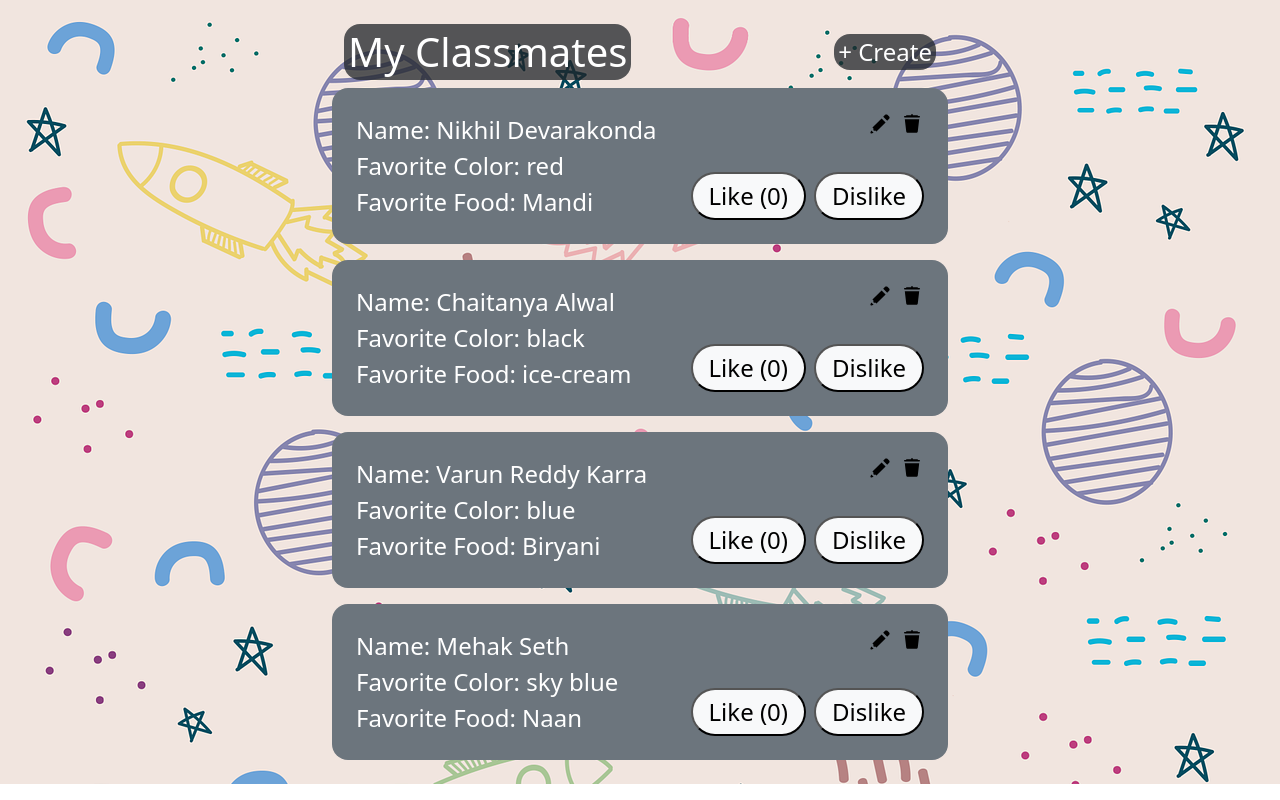
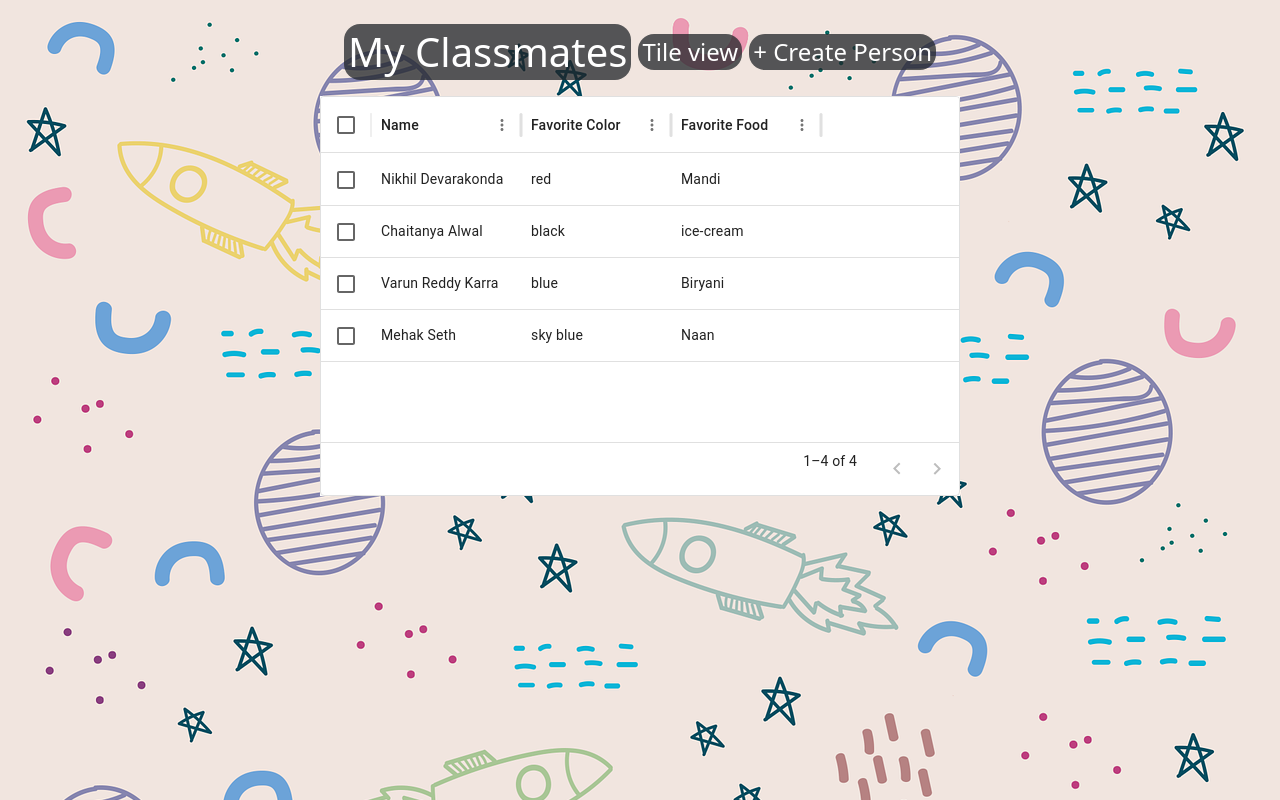
Before and after one commit to sri-nivas1227/My-Classmates, a React (Create React App) app: page / in a window 1280 px wide. Built offline with nearby package versions, Linux system fonts and the light colour scheme.

Commit message:
modular code, table and tile view, DOK level 3

```diff
--- a/package.json
+++ b/package.json
@@ -4,6 +4,10 @@
   "private": true,
   "homepage": "https://sri-nivas1227.github.io/My-Classmates",
   "dependencies": {
+    "@emotion/react": "^11.14.0",
+    "@emotion/styled": "^11.14.0",
+    "@mui/material": "^6.4.6",
+    "@mui/x-data-grid": "^7.27.2",
     "@testing-library/dom": "^10.4.0",
     "@testing-library/jest-dom": "^6.6.3",
     "@testing-library/react": "^16.2.0",
--- a/src/App.css
+++ b/src/App.css
@@ -1,5 +1,9 @@
 .home {
   background-image: url("./assets/doodle.png");
+  background-size: cover;
+  background-repeat: no-repeat;
+  width: 100sw;
+  min-height: 100vh;
   width: 100%;
   padding: 0;
   margin: 0;
--- a/src/App.jsx
+++ b/src/App.jsx
@@ -2,28 +2,39 @@ import { Container } from "react-bootstrap";
 import "./App.css";
 import Card from "./Card";
 import { useState } from "react";
+import DataGridDemo from "./DataGridDemo";
+import CreatePerson from "./createPerson";
 
 function App() {
   const people = [
-    { name: "Nikhil Devarakonda", favoriteColor: "red", favoriteFood: "Mandi" },
+    {
+      name: "Nikhil Devarakonda",
+      favoriteColor: "red",
+      favoriteFood: "Mandi",
+      id: 1,
+    },
     {
       name: "Chaitanya Alwal",
       favoriteColor: "black",
       favoriteFood: "ice-cream",
+      id: 2,
     },
     {
       name: "Varun Reddy Karra",
       favoriteColor: "blue",
       favoriteFood: "Biryani",
+      id: 3,
     },
     {
       name: "Mehak Seth",
       favoriteColor: "sky blue",
       favoriteFood: "Naan",
+      id: 4,
     },
   ];
   const [peopleData, setPeopleData] = useState(people);
   const [formActive, setFormActive] = useState("");
+  const [view, setView] = useState("table");
   const [personForm, setPersonForm] = useState({
     name: "",
     favoriteColor: "",
@@ -48,6 +59,7 @@ function App() {
         alert("Please fill all the fields");
         return;
       }
+      personForm.id = peopleData.length + 1;
       setPeopleData([personForm, ...peopleData]);
       resetPersonForm();
 
@@ -111,74 +123,50 @@ function App() {
   };
   return (
     <div className="home">
-      <div className="py-4 d-flex flex-column align-items-center">
+      <div className="w-100 py-4 d-flex flex-column align-items-center">
         <div className="w-50 px-4 text-center d-flex justify-content-between align-items-center ">
           <h1 className="text-white bg-dark bg-opacity-75  p-1 rounded-4">
             My Classmates
           </h1>
           <h4
             onClick={() => {
+              if (view === "tile") {
+                setView("table");
+              } else {
+                setView("tile");
+              }
+            }}
+            className="text-white bg-dark bg-opacity-75 pointer p-1 rounded-4"
+          >
+            {view === "tile" ? "Table view" : "Tile view"}
+          </h4>
+          <h4
+            onClick={() => {
+              if (formActive === "create") {
+                setFormActive("");
+              } else {
                 setFormActive("create");
+              }
             }}
             className="text-white bg-dark bg-opacity-75 pointer  p-1 rounded-4"
           >
-            + Create
+            {"+ Create Person"}
           </h4>
         </div>
 
-        <Container className="w-50 d-flex flex-column gap-3">
         {formActive && (
           // This form is generated by CoPilot
-            <div className="bg-secondary text-white fs-4 p-4 rounded-4 w-auto d-flex flex-column gap-3">
-              <input
-                placeholder="Name"
-                className="p-1 rounded-4 w-50 m-auto"
-                value={personForm.name}
-                onChange={(e) => {
-                  setPersonForm({ ...personForm, name: e.target.value });
-                }}
-                type="text"
-              ></input>
-              <input
-                placeholder="Favorite Color"
-                className="p-1 rounded-4 w-50 m-auto"
-                value={personForm.favoriteColor}
-                onChange={(e) => {
-                  setPersonForm({
-                    ...personForm,
-                    favoriteColor: e.target.value,
-                  });
-                }}
-                type="text"
-              ></input>
-              <input
-                placeholder="Favorite Food"
-                className="p-1 rounded-4 w-50 m-auto"
-                value={personForm.favoriteFood}
-                onChange={(e) => {
-                  setPersonForm({
-                    ...personForm,
-                    favoriteFood: e.target.value,
-                  });
-                }}
-                type="text"
-              ></input>
-              <div className="w-50 m-auto d-flex justify-content-between">
-                <button
-                  onClick={handleCreatePerson}
-                  className="bg-light text-black px-3 p-1 rounded-pill m-auto"
-                >
-                  Create
-                </button>
-                <button
-                  onClick={handleCancel}
-                  className="bg-light text-black px-3 p-1 rounded-pill m-auto"
-                >
-                  Cancel
-                </button>
-              </div>
-            </div>
+          <Container className="w-50 p-4">
+            <CreatePerson
+              handleCancel={handleCancel}
+              handleCreatePerson={handleCreatePerson}
+              personForm={personForm}
+              setPersonForm={setPersonForm}
+            />
+          </Container>
         )}
+        {view === "tile" && (
+          <Container className="w-50 d-flex flex-column gap-3">
             {peopleData.map((person, index) => (
               <Card
                 key={index}
@@ -188,6 +176,8 @@ function App() {
               />
             ))}
           </Container>
+        )}
+        {view === "table" && <DataGridDemo peopleData={peopleData} />}
       </div>
     </div>
   );
--- /dev/null
+++ b/src/DataGridDemo.jsx
@@ -0,0 +1,42 @@
+import * as React from "react";
+import Box from "@mui/material/Box";
+import { DataGrid } from "@mui/x-data-grid";
+
+const columns = [
+  { field: "name", headerName: "Name", width: 150 },
+  {
+    field: "favoriteColor",
+    headerName: "Favorite Color",
+    width: 150,
+    // editable: true,
+  },
+  {
+    field: "favoriteFood",
+    headerName: "Favorite Food",
+    width: 150,
+    // editable: true,
+  },
+];
+
+export default function DataGridDemo({ peopleData }) {
+  return (
+    <div className="m-2 w-50">
+      <Box sx={{ height: 400, width: "100%", backgroundColor: "white" }}>
+        <DataGrid
+          rows={peopleData}
+          columns={columns}
+          initialState={{
+            pagination: {
+              paginationModel: {
+                pageSize: 5,
+              },
+            },
+          }}
+          pageSizeOptions={[5]}
+          checkboxSelection
+          disableRowSelectionOnClick
+        />
+      </Box>
+    </div>
+  );
+}
--- /dev/null
+++ b/src/createPerson.jsx
@@ -0,0 +1,61 @@
+const CreatePerson = ({
+  personForm,
+  setPersonForm,
+  handleCreatePerson,
+  handleCancel,
+}) => {
+  // This form is generated by CoPilot
+  return (
+    <div className="w-50 bg-secondary text-white fs-4 p-4 rounded-4 w-auto d-flex flex-column gap-3">
+      <input
+        placeholder="Name"
+        className="p-1 rounded-4 w-50 m-auto"
+        value={personForm.name}
+        onChange={(e) => {
+          setPersonForm({ ...personForm, name: e.target.value });
+        }}
+        type="text"
+      ></input>
+      <input
+        placeholder="Favorite Color"
+        className="p-1 rounded-4 w-50 m-auto"
+        value={personForm.favoriteColor}
+        onChange={(e) => {
+          setPersonForm({
+            ...personForm,
+            favoriteColor: e.target.value,
+          });
+        }}
+        type="text"
+      ></input>
+      <input
+        placeholder="Favorite Food"
+        className="p-1 rounded-4 w-50 m-auto"
+        value={personForm.favoriteFood}
+        onChange={(e) => {
+          setPersonForm({
+            ...personForm,
+            favoriteFood: e.target.value,
+          });
+        }}
+        type="text"
+      ></input>
+      <div className="w-50 m-auto d-flex justify-content-between">
+        <button
+          onClick={handleCreatePerson}
+          className="bg-light text-black px-3 p-1 rounded-pill m-auto"
+        >
+          Create
+        </button>
+        <button
+          onClick={handleCancel}
+          className="bg-light text-black px-3 p-1 rounded-pill m-auto"
+        >
+          Cancel
+        </button>
+      </div>
+    </div>
+  );
+};
+
+export default CreatePerson;
```
Also changed, not shown: 1 other file (tests, documents, lock files or other folders). Lines whose indentation alone changed are shown as unchanged.
